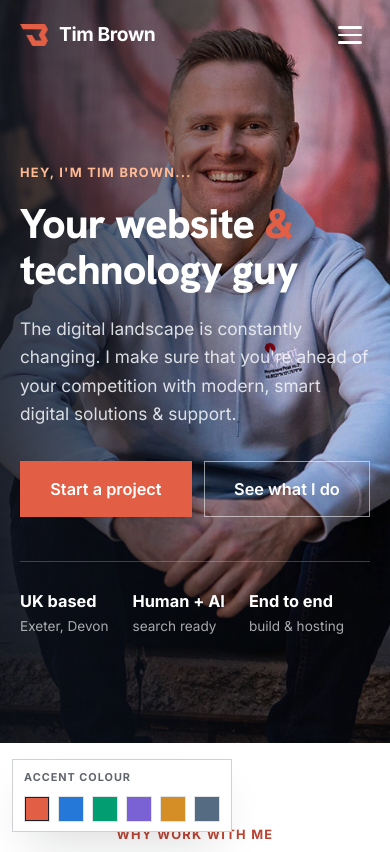
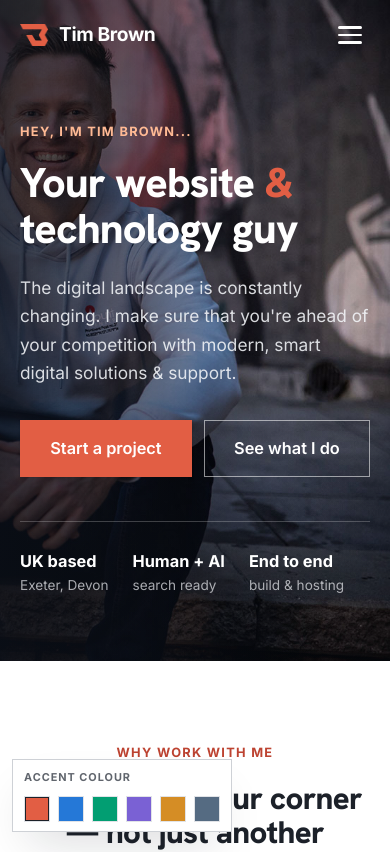
Before and after one commit to tangobrown/tangobrown, a Next.js app: page / in a window 390 px wide. Shown: the top 852 px of the page. Built offline with nearby package versions, Linux system fonts and the light colour scheme.

Commit message:
Tighten hero height and anchor photo to top-right
Drops min-height: 100svh from the hero so its height is driven by
content + padding (~700px), making the background photo crop tighter.
Re-anchors object-position to top right so Tim's face stays visible
in the wider/shorter frame.

```diff
--- a/app/globals.css
+++ b/app/globals.css
@@ -182,7 +182,7 @@ em { font-style: normal; color: var(--coral-deep); font-weight: 700; }
    HERO (full-bleed background image, sits under the nav)
    ================================================================= */
 .hero {
-  position: relative; min-height: 100svh;
+  position: relative;
   display: flex; align-items: center;
   padding-top: 150px; padding-bottom: 90px;
   color: #fff; overflow: hidden;
@@ -425,7 +425,7 @@ em { font-style: normal; color: var(--coral-deep); font-weight: 700; }
   }
   .nav.is-open .nav__links a { padding: 11px 12px; }
 
-  .hero { min-height: 88svh; padding-top: 116px; padding-bottom: 64px; }
+  .hero { padding-top: 116px; padding-bottom: 64px; }
   .hero__lead { max-width: none; }
 
   .benefits__grid { grid-template-columns: 1fr; max-width: 480px; margin-inline: auto; }
--- a/components/Hero.tsx
+++ b/components/Hero.tsx
@@ -12,7 +12,7 @@ export default function Hero() {
           priority
           sizes="100vw"
           placeholder="blur"
-          style={{ objectFit: "cover", objectPosition: "70% center" }}
+          style={{ objectFit: "cover", objectPosition: "top right" }}
         />
       </div>
       <div className="hero__overlay" aria-hidden="true"></div>
```
